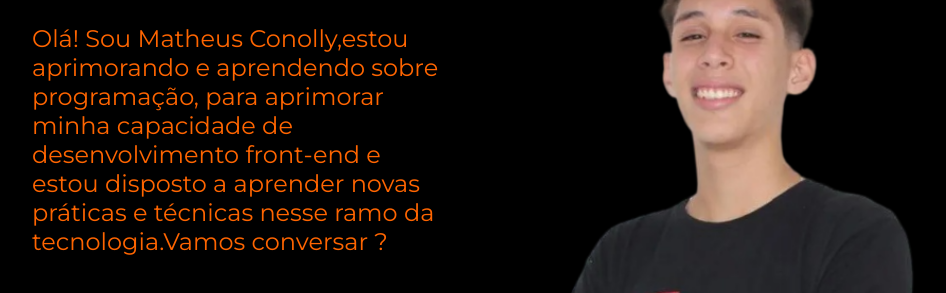
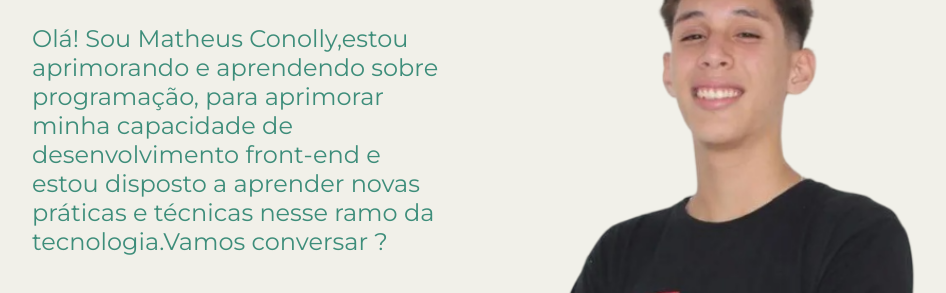
Before and after one commit to Conolly-devops/projeto, a plain HTML site: page index.html in a window 1280 px wide. Shown: the part 360-653 px from the top of the page, without its empty margins (160-1106 px from the left). Drawn offline with nearby package versions, Linux system fonts and the light colour scheme.

Commit message:
Update style.css

```diff
--- a/styles/style.css
+++ b/styles/style.css
@@ -1,10 +1,10 @@
 @import url('https://fonts.googleapis.com/css2?family=Krona+One&family=Montserrat:wght@400;600&display=swap');
 
 :root{
-    --cor-primaria: #000000;
-    --cor-secundaria: #FF6500;
-    --cor-terciaria: #1E3E62;
-    --cor-hover: #0B192C;
+    --cor-primaria: #F1F0E9;
+    --cor-secundaria: #3D8D7A;
+    --cor-terciaria: #A3D1C6;
+    --cor-hover: #690B22;
 
     --fonte-primaria: 'Krona One', sans-serif;
     --fonte-secundaria: 'Montserrat', sans-serif;
```
